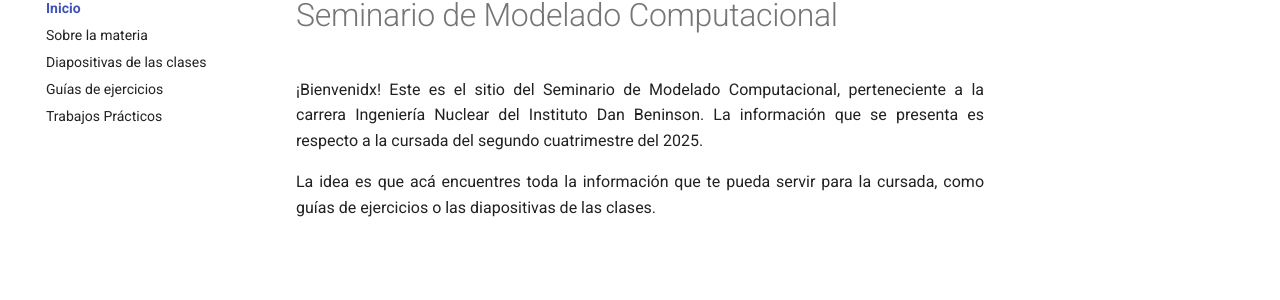
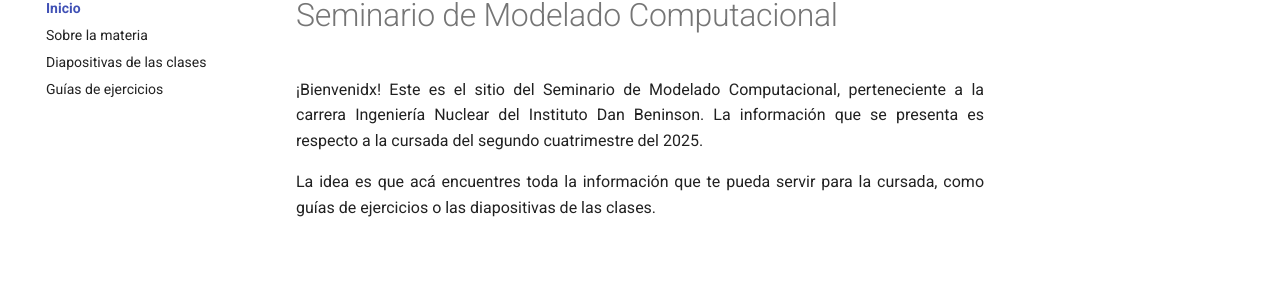
Before and after one commit to calculobeninson/calculobeninson.github.io, an MkDocs documentation site: the page built from docs/index.md, in a window 1280 px wide. Shown: the part 151-451 px from the top of the page. Built offline with MkDocs 1.6.1 and Material for MkDocs 9.7.7, drawn with Linux system fonts in a browser that asks for light colours; nearby versions of some CDN libraries; library files that are not in the unit come from our copies.

Commit message:
Borro pestaña TPs de la página principal

```diff
--- a/mkdocs.yml
+++ b/mkdocs.yml
@@ -96,7 +96,6 @@ nav:
     - Sobre la materia: about/README.md
     - Diapositivas de las clases: clases/README.md
     - Guías de ejercicios: ejercicios/README.md
-    - Trabajos Prácticos: tps/README.md
   - Sobre la materia:
     - about/README.md
     - Bibliografía: about/bibliografia.md
```
Also changed, not shown: 3 other files.
